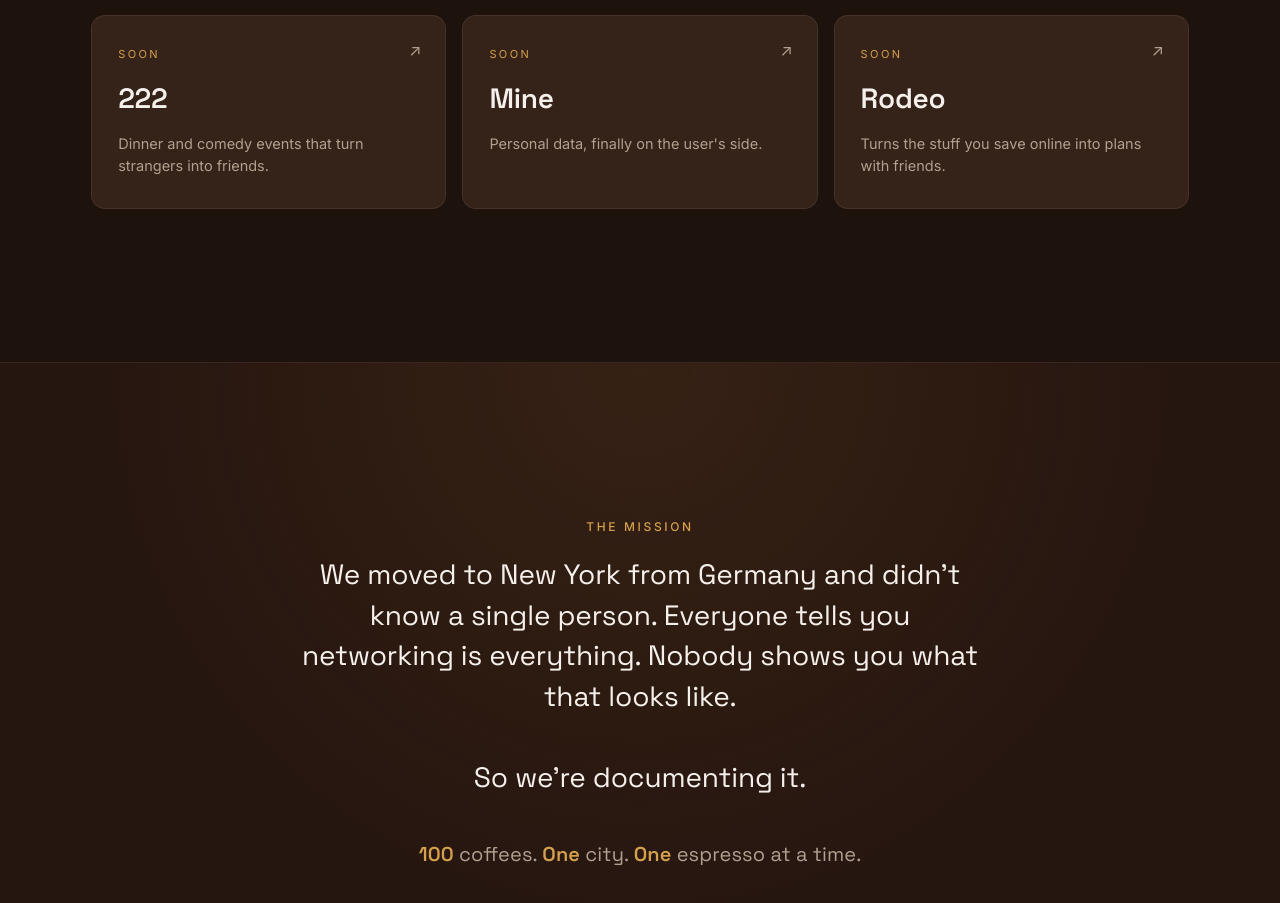
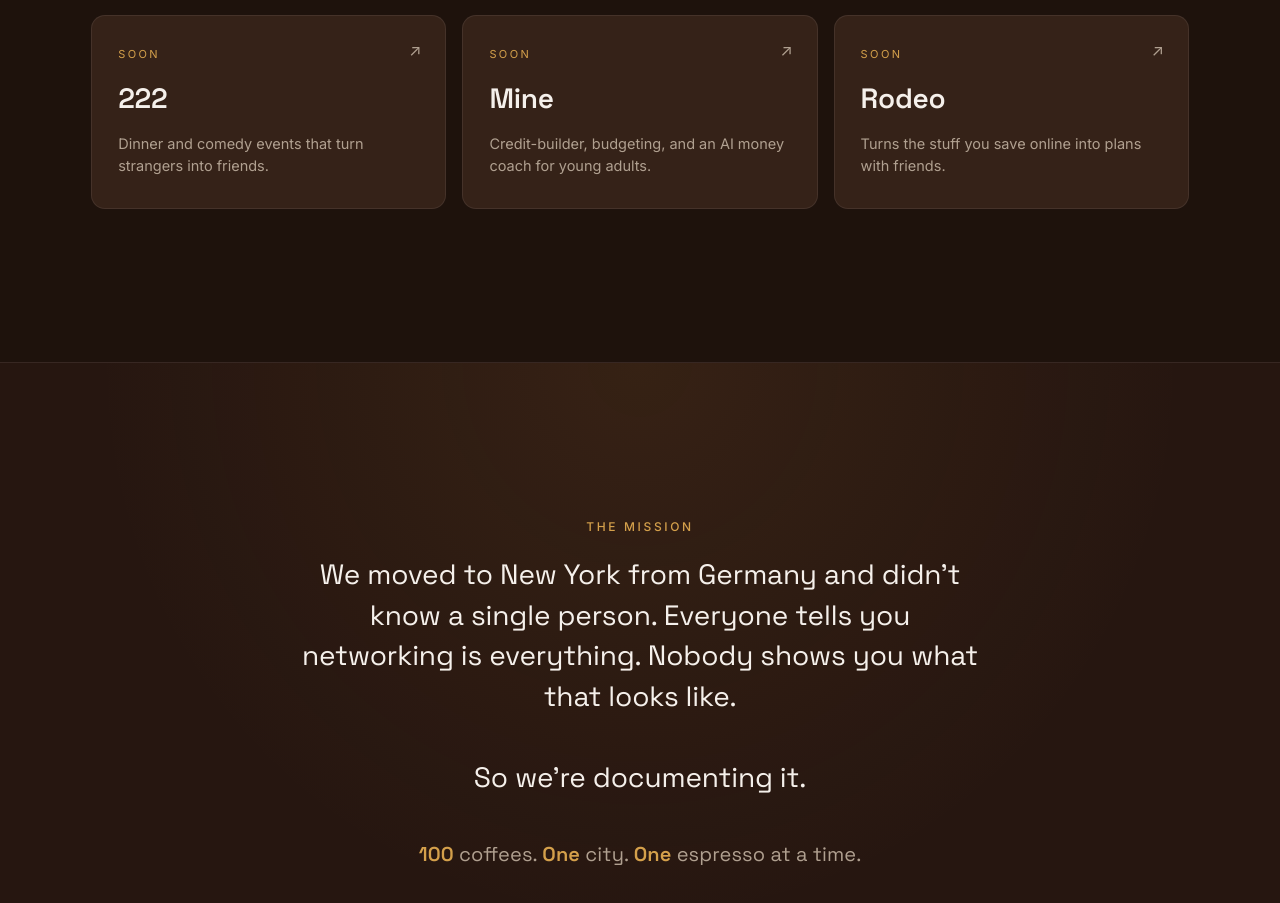
Before and after one commit to giuliapiller/extrashot-nyc-site, a plain HTML site: page index.html in a window 1280 px wide. Shown: the part 4126-5029 px from the top of the page. Drawn offline with Linux system fonts and the light colour scheme.

Commit message:
Mine: real one-liner — credit-builder + budgeting + AI coach for young adults
Co-Authored-By: Claude Opus 4.7 (1M context) <noreply@anthropic.com>

```diff
--- a/index.html
+++ b/index.html
@@ -248,7 +248,7 @@
         <a class="founder founder--soon" href="https://usemine.com/" target="_blank" rel="noopener">
           <p class="founder__status">soon</p>
           <h3 class="founder__company">Mine</h3>
-          <p class="founder__line">Personal data, finally on the user's side.</p>
+          <p class="founder__line">Credit-builder, budgeting, and an AI money coach for young adults.</p>
           <span class="founder__arrow" aria-hidden="true">↗</span>
         </a>
         <a class="founder founder--soon" href="https://www.linkedin.com/company/rodeorodeorodeo/" target="_blank" rel="noopener">
```
